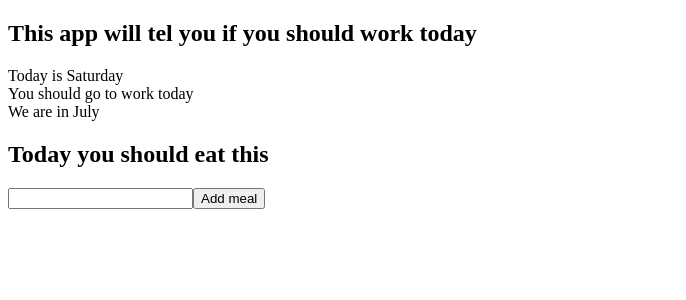
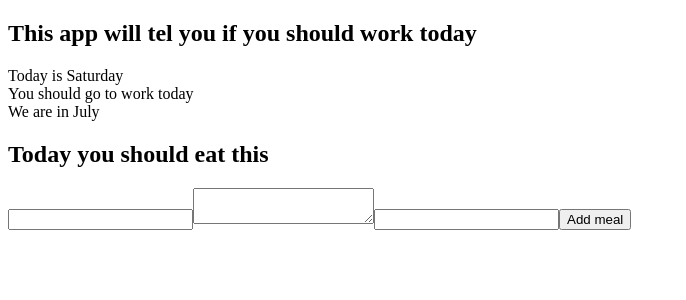
Before and after one commit to GroceriStar/react-intern-only-27, a React (Create React App) app: page / in a window 1280 px wide. Shown: the top 300 px of the page, without its empty margins (0-686 px from the left). Built offline with nearby package versions, Linux system fonts and the light colour scheme.

Commit message:
Tutorial Part 6 #Test first approach

```diff
--- a/src/components/MealPlan.js
+++ b/src/components/MealPlan.js
@@ -3,20 +3,42 @@ import _ from 'lodash';
 
 class MealPlan extends Component {
   state = {
-    meal: '',
+    meal: {
+      name: '',
+      description: '',
+      image: ''
+    },
     meals: []
 };
 
   renderMeals() {
-    return _.map(this.state.meals, meal => <li>{meal}</li>);
+    return _.map(this.state.meals, meal =>
+      <div>
+        <img src={meal.image} alt="Smiley face" height="42" width="42"></img>
+        <li>{meal.name}</li>
+        <span>{meal.description}</span>
+      </div>
+    );
+  }
+
+  saveImage(event) {
+    this.setState({ meal: { ...this.state.meal, image: event.target.value }});
+  }
+  saveName(event) {
+    this.setState({ meal: { ...this.state.meal, name: event.target.value }});
+  }
+  saveDescription(event) {
+    this.setState({ meal: { ...this.state.meal, description: event.target.value }});
   }
 
   render() {
     return (
       <div>
         <h2>Today you should eat this</h2>
-        <input onChange={e => this.setState({meal: e.target.value})} value={this.state.meal} type="text" />
-        <button onClick={() => this.setState({meals: [...this.state.meals, this.state.meal]})}>
+        <input onChange={e => this.saveName(e)} value={this.state.meal.name} type="text" />
+        <textarea onChange={e => this.saveDescription(e)} value={this.state.meal.description} type="text" />
+        <input onChange={e => this.saveImage(e)} value={this.state.meal.image} type="text" />
+        <button onClick={() =>  this.setState({ meals: [...this.state.meals, this.state.meal] })}>
           Add meal
         </button>
         <ul>
```
